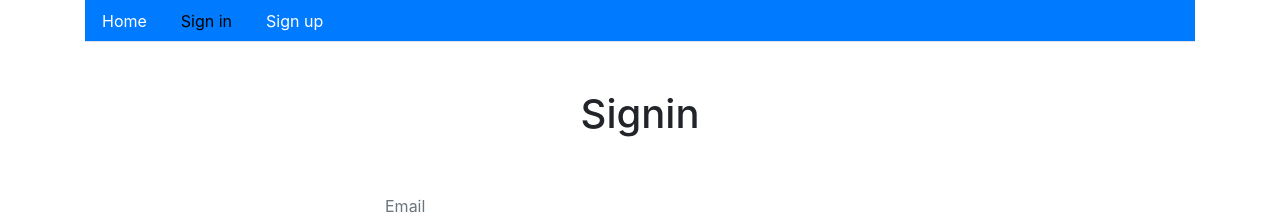
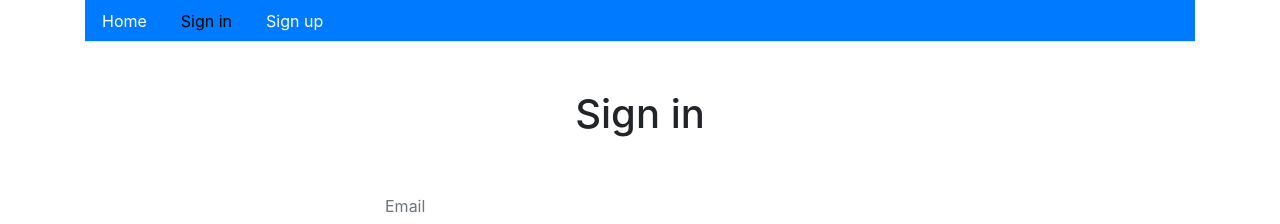
Before and after one commit to harris-nguyen/MERN-Auth-Boilerplate, a React (Create React App) app in the folder client/: page /signin in a window 1280 px wide. Shown: the top 224 px of the page. Built offline with nearby package versions, Linux system fonts and the light colour scheme.

Commit message:
updating

```diff
--- a/client/src/auth/Signin.js
+++ b/client/src/auth/Signin.js
@@ -74,7 +74,7 @@ const Signin = ({ history }) => {
     <Layout>
       <div className="col-md-6 offset-md-3">
         <ToastContainer />
-        <h1 className="p-5 text-center">Signin</h1>
+        <h1 className="p-5 text-center">Sign in</h1>
         {signinForm()}
         <br />
         </div>
```
